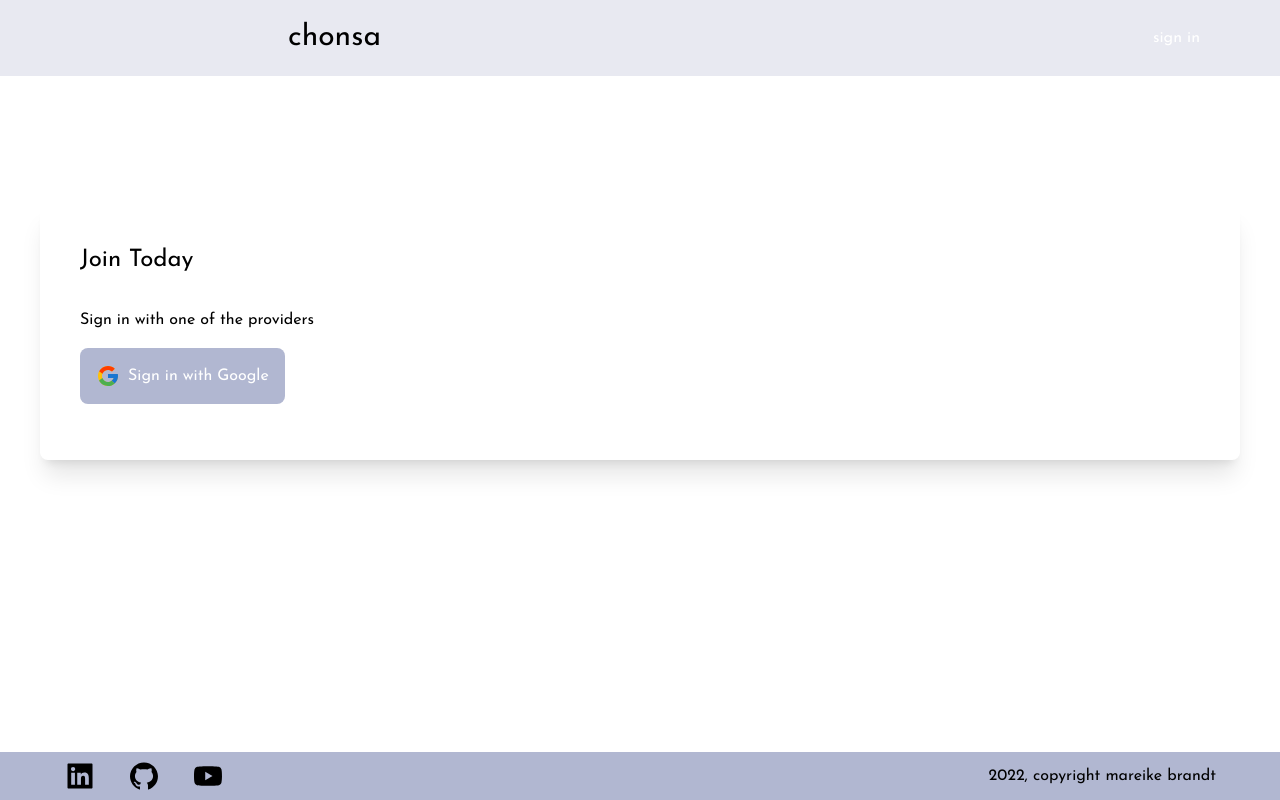
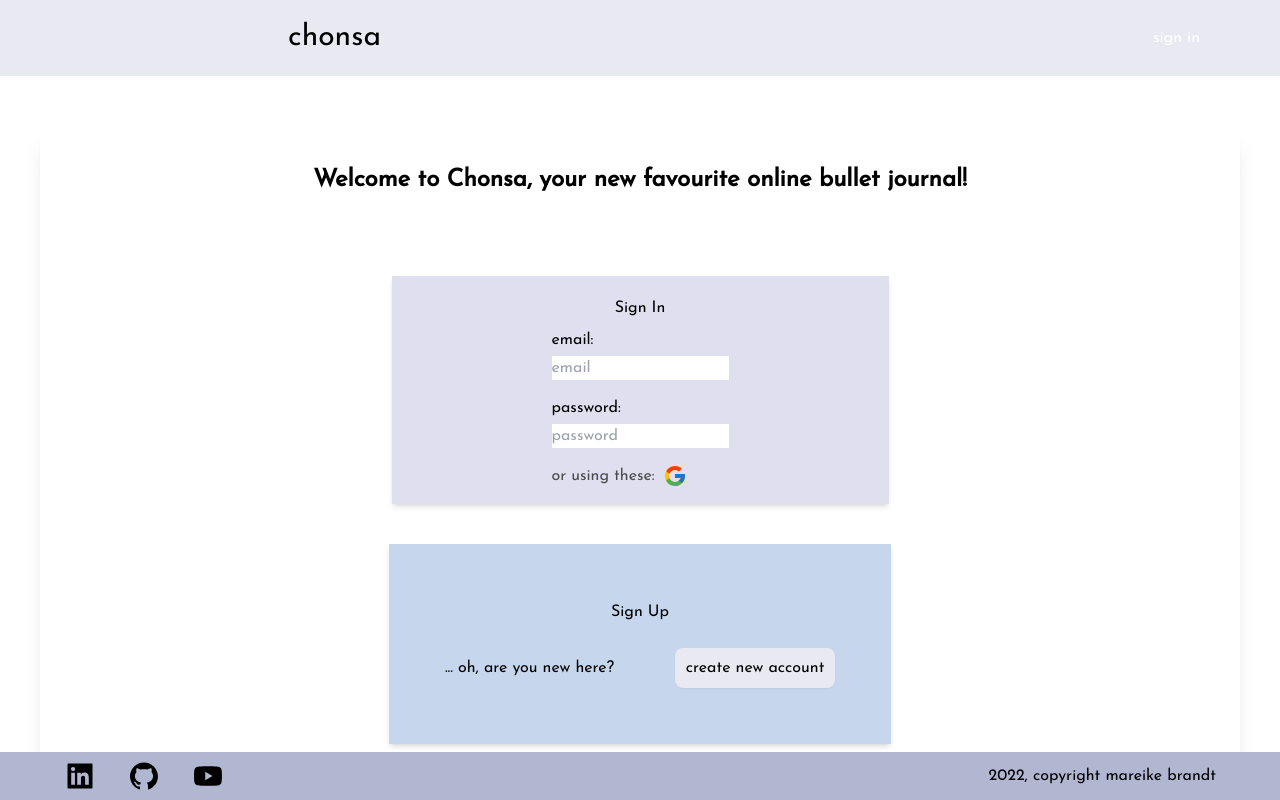
Before and after one commit to mbrndt/chonsa_2.0, a Next.js app: page /auth/login in a window 1280 px wide. Built offline with nearby package versions, Linux system fonts and the light colour scheme; no server answers.

Commit message:
feat: updated login page

```diff
--- a/components/journal_comp.js
+++ b/components/journal_comp.js
@@ -84,7 +84,7 @@ export default function Journal_Comp() {
               onChange={(e) =>
                 setPost({ ...post, description: e.target.value })
               }
-              className="w-full bg-lavenderBg text-red-100 p-2 outline-lavenderDark"
+              className="w-full bg-lavenderBg p-2 outline-lavenderDark"
             ></textarea>
             <p
               className={`text-gray-500 font-medium text-sm ${
--- a/pages/auth/login.js
+++ b/pages/auth/login.js
@@ -28,18 +28,86 @@ export default function Login() {
   }, [user]);
 
   return (
-    <div className="shadow-xl mt-32 mx-10 p-10 text-gray-700 rounded-lg">
-      <h2 className="text-2xl font-medium">Join Today</h2>
-      <div className="py-4">
-        <h3 className="py-4">Sign in with one of the providers</h3>
-        <button
-          onClick={GoogleLogin}
-          className="text-white bg-lavenderDark font-medium rounded-lg flex align-middle p-4 gap-2 w-auto"
-        >
-          <FcGoogle className="text-2xl" />
-          Sign in with Google
-        </button>
+    <div className="shadow-xl mt-12 mx-10 p-10 text-gray-700 rounded-lg flex-col flex items-center">
+      {/* <div className="flex flex-col items-center justify-center min-h-screen py-2 -mt-20 px-14 text-center"> */}
+      <h1 className="text-2xl font-bold text-center mb-20">
+        Welcome to Chonsa, your new favourite online bullet journal!
+      </h1>
+
+      {/* sign in */}
+      <div className="bg-lavenderLg pl-40 pr-40 pt-5 shadow-md">
+        <p className="text-center">Sign In</p>
+        <form action="" className="flex-row ">
+          <p className="pt-2 pb-1">email:</p>
+          <input
+            type="text"
+            id="email"
+            placeholder="email"
+            rounded-sm
+            border-solid
+          />
+          <p className="pb-1 pt-4">password:</p>
+          <input type="password" id="password" placeholder="password" />
+        </form>
+        <div className="text-graysoft">
+          {" "}
+          <button
+            onClick={GoogleLogin}
+            className="font-medium rounded-lg flex mt-4 mb-4 text-graydark hover:text-lavenderDark"
+          >
+            {" "}
+            or using these:
+            <FcGoogle className="text-2xl ml-2" />
+          </button>
+        </div>
       </div>
+
+      {/* sign up */}
+      <div className="bg-blueLg max-w-lg mt-10 p-10 shadow-md">
+        <p className="mt-4 pb-2 text-center">Sign Up</p>
+        <p className="p-4">
+          ... oh, are you new here?{" "}
+          <button className="ml-14 w-40 p-2 bg-lavenderBg rounded-lg shadow-sm hover:text-lavenderDark">
+            create new account
+          </button>
+        </p>
+      </div>
+
+      {/* <div className="">
+        <div className="py-4 flex shadow-sm rounded-lg flex-col max-w-md ">
+          <div className="bg-lavenderLg">
+            <h2 className="py-4 mr-10">Sign In </h2>
+            <form action="" className="flex-col flex gap-7">
+              <div className="flex gap-20 ml-4">
+                <p>e-mail: </p>
+                <input
+                  type="email"
+                  name="email"
+                  id="email"
+                  placeholder="Email"
+                  className="py-2 px-4 border-1 "
+                />
+              </div>
+              <div className="flex gap-14 ml-4">
+                <p className="">password: </p>
+                <input
+                  type="password"
+                  name="password"
+                  id="password"
+                  placeholder="Password"
+                  className="py-2 px-4 border-1 "
+                />
+              </div>
+              <button className="text-xs justify-end flex mr-4 mb-4">
+                forgot password?
+              </button>
+            </form>
+            <button type="submit" className="">
+              log in
+            </button>
+          </div>
+
+        </div> */}
     </div>
   );
 }
--- a/pages/index.js
+++ b/pages/index.js
@@ -26,6 +26,7 @@ export default function Home() {
       console.log("login");
     }
   }, [user]);
+
   return (
     <div>
       <Head>
--- a/pages/journal.js
+++ b/pages/journal.js
@@ -42,7 +42,7 @@ export default function Journal({ children }) {
                     <BsTrash2Fill className="text-xl" />
                     Delete
                   </button>
-                  <button className="flex items-end  gap-2 py-2 text-sm">
+                  <button className="flex items-end gap-2 py-2 text-sm">
                     <AiFillEdit className="text-xl" />
                     Edit
                   </button>
--- a/tailwind.config.js
+++ b/tailwind.config.js
@@ -6,10 +6,12 @@ module.exports = {
   ],
   theme: {
     colors: {
+      lavenderLg: "#DFDFF0",
       lavenderBg: "#E8E9F1",
       lavenderDark: "#B1B7D1",
       red: "#F25F5C",
       white: "#FFFFFF",
+      blueLg: "#C6D6EC",
       graydark: "#4B4B4B",
       graysoft: "#9B9B9B",
     },
```
